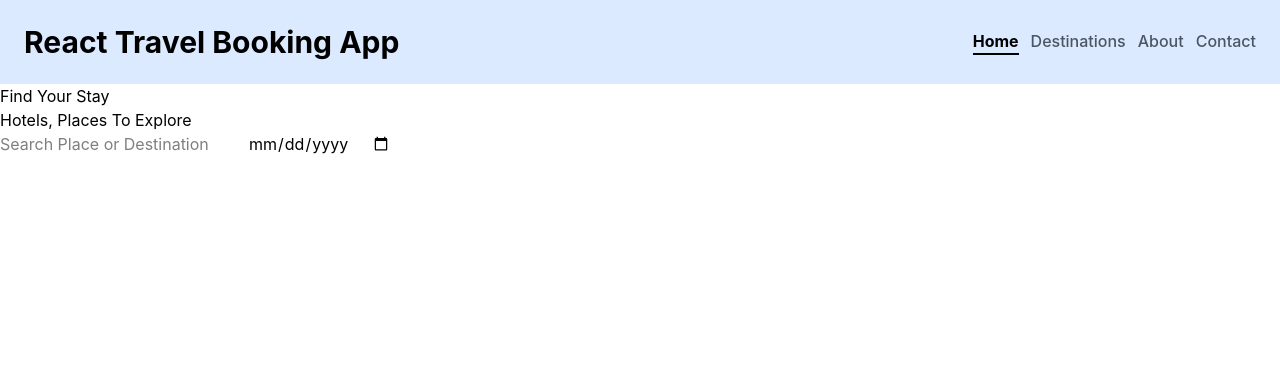
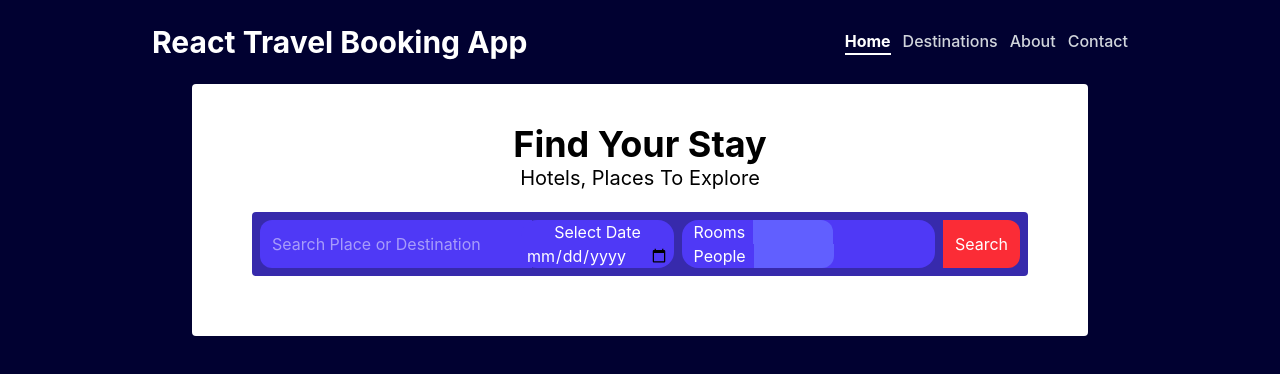
Before and after one commit to rohitshah316/React-Travel-Booking-App, a React (Vite) app: page / in a window 1280 px wide. Shown: the top 374 px of the page. Built offline with nearby package versions, Linux system fonts and the light colour scheme.

Commit message:
Added About Page

```diff
--- a/src/App.jsx
+++ b/src/App.jsx
@@ -2,6 +2,7 @@ import React from 'react'
 import Home from './pages/Home'
 import {BrowserRouter,Routes,Route} from 'react-router-dom'
 import Navbar from './components/layout/Navbar'
+import About from './pages/About'
 const App = () => {
   return (
     <BrowserRouter>
@@ -9,6 +10,7 @@ const App = () => {
 
           <Routes>
             <Route path='/' element={<Home/>}/>
+            <Route path='/about' element={<About/>}/>
           </Routes>
     </BrowserRouter>
   )
--- a/src/components/common/SearchBox.jsx
+++ b/src/components/common/SearchBox.jsx
@@ -2,9 +2,27 @@ import React from 'react'
 
 const SearchBox = () => {
   return (
-    <div>
-            <input type="text" placeholder='Search Place or Destination' />
-            <input type="date"  />
+    <div className=' rounded p-2 flex flex-col md:flex-row  md:justify-center bg-indigo-800 text-white gap-2 m-5'>
+            <div className='flex w-1/3'>
+                <input type="text" placeholder='Search Place or Destination' className='bg-indigo-600 rounded-l-xl p-3 outline-none flex-1'/>
+
+            </div>
+            <div className='w-1/3 flex-1 flex flex-col justify-center items-center bg-indigo-600 rounded-2xl'>
+                <h3>Select Date</h3>
+                <input type="date"  />
+            </div>
+            <div className='bg-indigo-600 pl-3 rounded-2xl w-1/3'>
+                <div className='flex gap-2'>
+                    <h3>Rooms</h3>
+                <input type="number" className='bg-indigo-500 w-20 outline-none rounded-tr-xl'/>
+                </div>
+                <div className='flex gap-2'>
+                    <h3>People</h3>
+                <input type="number" className='bg-indigo-500 w-20 outline-none rounded-br-xl' />
+                </div>
+
+            </div>
+            <button className='bg-red-500 p-3 rounded-r-xl'>Search</button>
         </div>
   )
 }
--- a/src/components/layout/Navbar.jsx
+++ b/src/components/layout/Navbar.jsx
@@ -6,11 +6,11 @@ const Navbar = () => {
 
     const [menuOpen,setMenuOpen]=useState(false);
   return (
-    <nav className='h-3xl bg-blue-100 p-6'>
+    <nav className='h-3xl p-6 max-w-5xl mx-auto'>
         <div className='flex justify-between items-center'>
             <h1 className='md:text-3xl text-xl font-bold '>React Travel Booking App</h1>
 
-        <ul className='hidden md:flex gap-3 font-medium text-gray-600'>
+        <ul className='hidden md:flex gap-3 font-medium text-gray-300'>
             <NavLink to='/'>Home</NavLink>
             <NavLink to='/destinations'>Destinations</NavLink>
             <NavLink to='/about'>About</NavLink>
@@ -25,7 +25,7 @@ const Navbar = () => {
 
 
         {menuOpen && (
-<ul className='flex flex-col gap-5 mt-5 font-medium bg-blue-200 p-3 text-gray-600'>
+<ul className='flex flex-col gap-5 mt-5 font-medium  p-3 text-gray-600'>
             <NavLink onClick={()=>setMenuOpen(false)} to='/'>Home</NavLink>
             <NavLink onClick={()=>setMenuOpen(false)} to='/destinations'>Destinations</NavLink>
             <NavLink onClick={()=>setMenuOpen(false)} to='/about'>About</NavLink>
--- a/src/index.css
+++ b/src/index.css
@@ -7,14 +7,15 @@
 
 body{
     transition: none;
-
+    background-color: rgb(1, 1, 49);
+    color: white;
 }
 nav a:hover{
-    color:black;
+    color:white;
     transform: translateY(-2px);
 }
 a.active{
     font-weight: bold;
-    color:black;
+    color:white;
     border-bottom: 2px solid;
 }
--- /dev/null
+++ b/src/pages/About.jsx
@@ -0,0 +1,35 @@
+import React from 'react'
+import about_page from '../assets/images/about_page.jpg'
+import about_page2 from '../assets/images/about_page_image_2.jpg'
+const About = () => {
+  return (
+    <section className='mx-auto max-w-4xl p-10'>
+        <h2 className='text-2xl font-bold mt-10'>About Us</h2>
+       <div className='flex flex-col gap-10 text-xl'>
+        <div className='flex flex-col md:flex-row gap-10 '>
+             <p>Welcome to our travel booking platform — a modern, user-friendly web application built to make exploring the world easier and more accessible. This project is designed as a practice application using React.js, showcasing how a real-world travel service might look and function.</p>
+
+         <img src={about_page} alt="about_page"  className='w-100'/>
+        </div>
+
+
+
+        <div className='flex flex-col md:flex-row gap-10'>
+            <img src={about_page2} alt="about_page"  className='w-100'/>
+         <p>
+            Our platform allows users to browse destinations, discover exciting travel packages, and simulate booking experiences with a smooth and responsive interface. From searching for popular locations to viewing detailed trip information, every feature is crafted to demonstrate practical front-end development skills.
+        </p>
+        </div>
+
+        <p>
+            This project focuses on creating an intuitive user experience, reusable components, and clean design patterns commonly used in modern web applications. While the bookings are not real, the goal is to replicate the feel of a real travel service and improve development skills along the way.
+        </p>
+        <p>
+            Whether you're exploring beaches, mountains, or city adventures, this app is a small step toward building something bigger.
+        </p>
+       </div>
+    </section>
+  )
+}
+
+export default About
--- a/src/pages/Home.jsx
+++ b/src/pages/Home.jsx
@@ -3,9 +3,9 @@ import SearchBox from '../components/common/SearchBox'
 
 const Home = () => {
   return (
-    <section>
-        <h2>Find Your Stay</h2>
-        <p>Hotels, Places To Explore</p>
+    <section className='max-w-4xl mx-auto bg-white text-black p-10 md:rounded flex flex-col'>
+        <h2 className='text-4xl font-bold mx-auto'>Find Your Stay</h2>
+        <p className='text-xl mx-auto'>Hotels, Places To Explore</p>
 
         <SearchBox/>
     </section>
```
Also changed, not shown: 2 other files (tests, documents, lock files or other folders).
